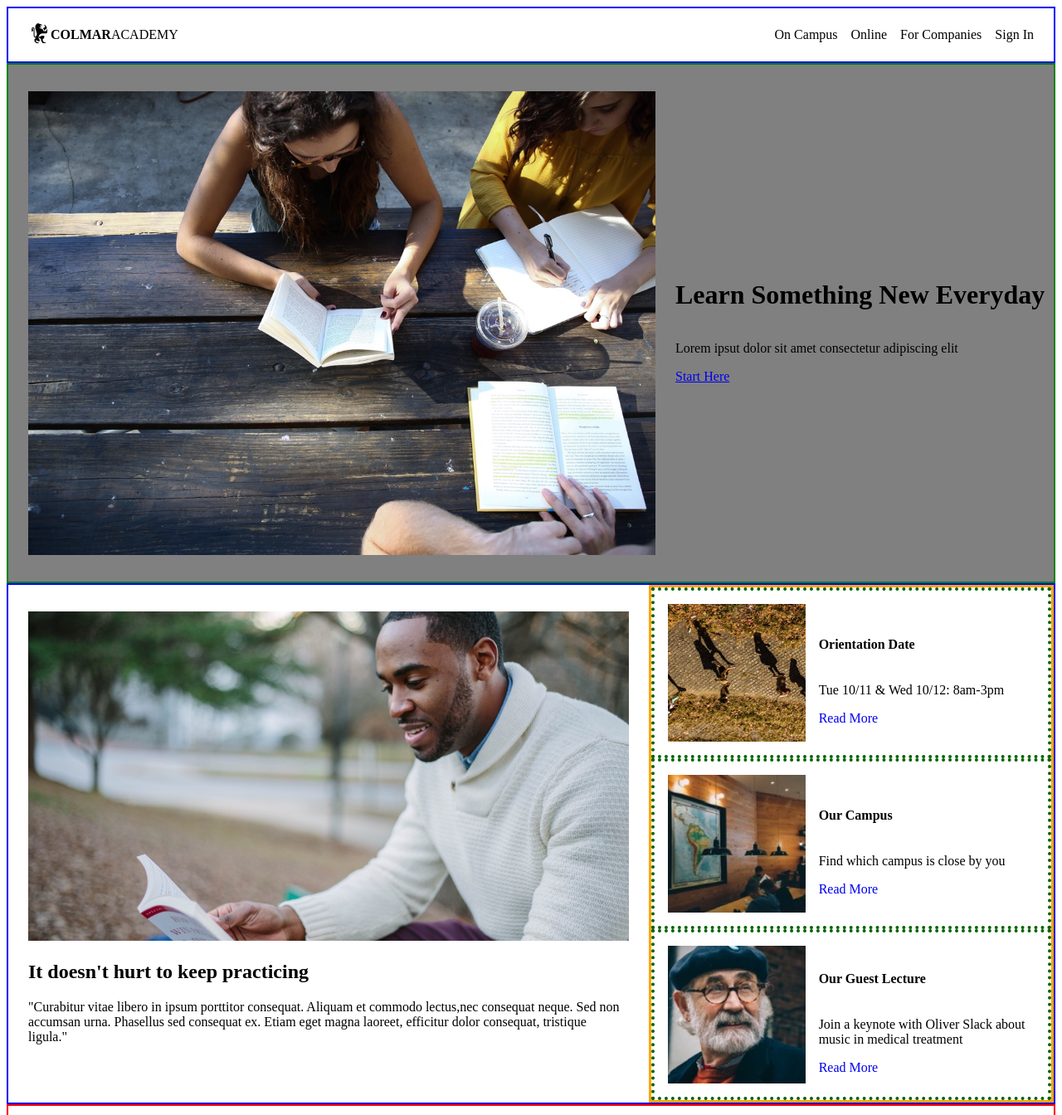
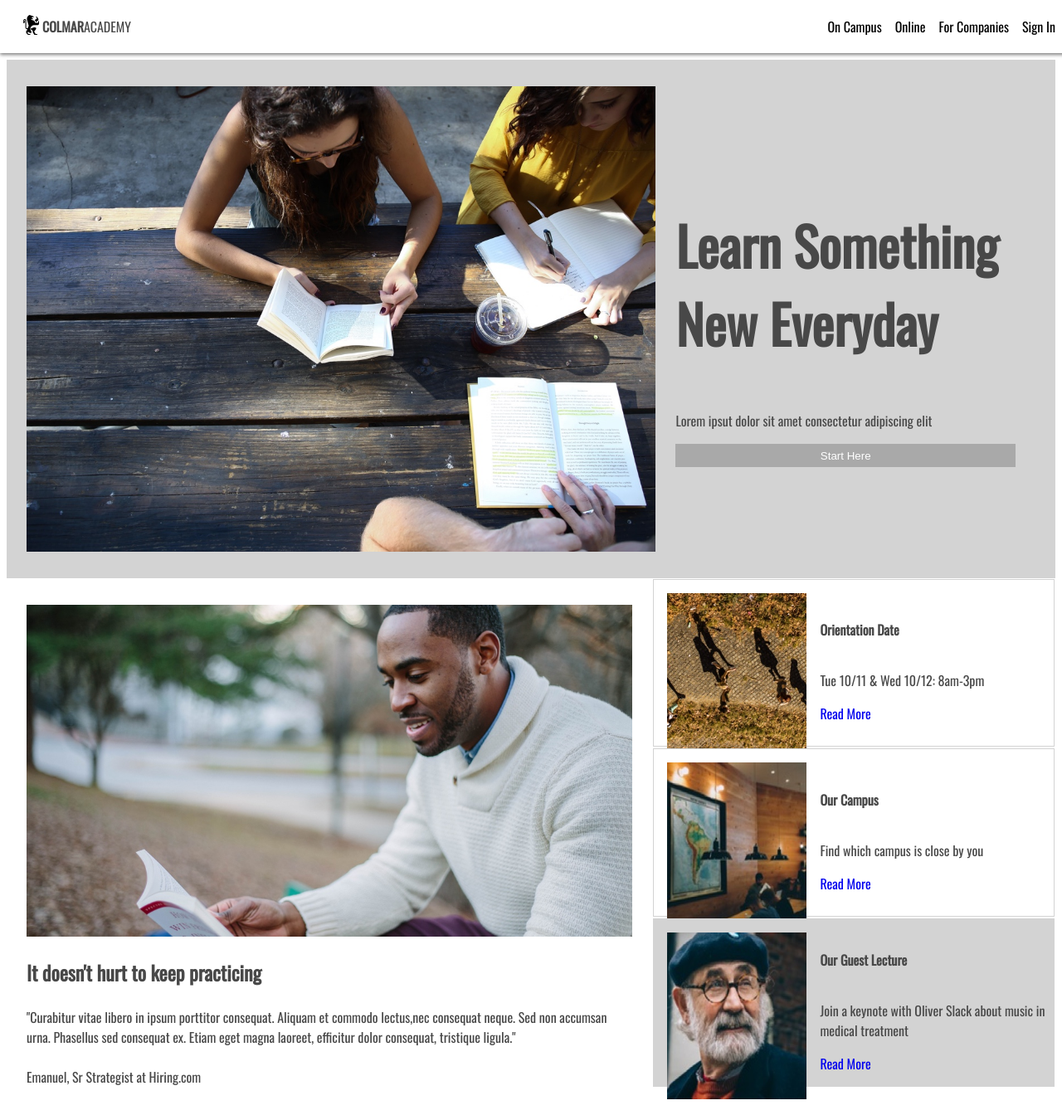
Before and after one commit to Taliesin12/colmaracademy, a plain HTML site: page index.html in a window 1280 px wide. Shown: the top 1344 px of the page at 83% size. Drawn offline with nearby package versions, Linux system fonts and the light colour scheme.

Commit message:
desktop 90%

```diff
--- a/index.html
+++ b/index.html
@@ -4,6 +4,7 @@
     <meta charset="utf-8">
     <title>Colmar Academy</title>
     <link rel="stylesheet" href="resources/style.css">
+    <link href="https://fonts.googleapis.com/css?family=Oswald" rel="stylesheet">
   </head>
   <body>
     <header>
@@ -19,17 +20,16 @@
         <a href="#">Sign In</a>
       </nav>
     </header>
+    <div class="headspace">
+
+    </div>
+
     <div class="banner">
-
       <img src="resources/images/banner.jpg" alt="">
-
       <div class="bnrright">
         <h1>Learn Something New Everyday</h1>
         <p>Lorem ipsut dolor sit amet consectetur adipiscing elit</p>
-        <div class="bnrbtn">
-          <a href="#">Start Here</a>
-        </div>
-
+        <button type="button" class="bnrbtn">Start Here</button>
       </div>
 
 
@@ -38,7 +38,8 @@
       <div class="left">
         <img src="resources/images/information-main.jpg" alt="">
         <h2>It doesn't hurt to keep practicing</h2>
-        <p>"Curabitur vitae libero in ipsum porttitor consequat. Aliquam et commodo lectus,nec consequat neque. Sed non accumsan urna. Phasellus sed consequat ex. Etiam eget magna laoreet, efficitur dolor consequat, tristique ligula."</p>
+        <p>"Curabitur vitae libero in ipsum porttitor consequat. Aliquam et commodo lectus,nec consequat neque. Sed non accumsan urna. Phasellus sed consequat ex. Etiam eget magna laoreet, efficitur dolor consequat, tristique ligula." <br><br>Emanuel, Sr Strategist at Hiring.com</p>
+
       </div>
       <div class="right">
         <div class="node">
@@ -75,44 +76,57 @@
       <div class="coursebar">
         <div class="coursenode">
           <img src="resources/images/course-software.jpg" alt="">
+          <div class="coursetext">
             <h4>Software Engineering</h4>
             <h5>Courses</h5>
             <p>Web Development, Mobile Development, IOT, APIs</p>
           </div>
+
+        </div>
         <div class="coursenode">
           <img src="resources/images/course-computer-art.jpg" alt="">
+          <div class="coursetext">
             <h4>Computer Art</h4>
             <h5>Courses</h5>
             <p>Imaging and Design, Web Design, Motion graphics & Visual Effects, Computer Animation</p>
           </div>
+        </div>
         <div class="coursenode">
           <img src="resources/images/course-design.jpg" alt="">
+          <div class="coursetext">
             <h4>Design</h4>
             <h5>Courses</h5>
             <p>User Experience Design, User Research, Visual Design</p>
+          </div>
         </div>
       </div>
       <div class="coursebar">
         <div class="coursenode">
 
           <img src="resources/images/course-data.jpg" alt="">
+          <div class="coursetext">
             <h4>Data</h4>
             <h5>Courses</h5>
             <p>Data Science, Big Data, SQL, Data Visualization</p>
           </div>
+        </div>
         <div class="coursenode">
 
           <img src="resources/images/course-business.jpg" alt="">
+          <div class="coursetext">
             <h4>Business</h4>
             <h5>Courses</h5>
             <p>Product Development, Business Development, Startup</p>
           </div>
+        </div>
         <div class="coursenode">
 
           <img src="resources/images/course-marketing.jpg" alt="">
+          <div class="coursetext">
             <h4>Marketing</h4>
             <h5>Courses</h5>
             <p>Analytics, Content Marketing, Mobile Marketing</p>
+          </div>
         </div>
       </div>
     </div>
--- a/resources/style.css
+++ b/resources/style.css
@@ -1,4 +1,5 @@
-html{}
+html{color: #484848;
+font-family: Oswald ,sans-serif;}
 
 .titlebar{display: flex;
   justify-content: center;}
@@ -6,7 +7,13 @@ html{}
 
 header{display: flex;
   flex-direction: row;
-  border: solid blue 2px;
+  background-color: white;
+  width: 100%;
+  position: fixed;
+  top: 0;
+  left: 0;
+  z-index: 1;
+  box-shadow: 0 2px 4px rgba(0, 0, 0, .5);
   justify-content: space-between;
   height: 64px;
   padding-left: 24px;
@@ -15,7 +22,8 @@ header{display: flex;
 
   header nav {display: flex;
     flex-direction: row;
-    justify-content: space-between;}
+    justify-content: space-between;
+    margin-right: 32px;}
 
   .headleft {display: flex;
     flex-direction: row;
@@ -26,43 +34,70 @@ header{display: flex;
     color: black;
     margin-left: 1em;}
 
+  h1{font-size: 4em;}
+
+  .headspace{height: 64px;}
 
 /*banner*/
 
-.banner{display: flex;
+.banner{
+  display: flex;
   flex-direction: row;
-  border: solid green 2px;
-  background-color: grey;}
+  background-color: lightgrey;}
 
   .banner img{width: 60%;
+    height: 100%;
     padding: 32px 24px;}
 
   .bnrright{display: flex;
     flex-direction: column;
-    justify-content: center;}
+    justify-content: center;
+    padding-right: 3em;}
+
+  .bnrbtn{ background-color: darkgrey;
+    text-decoration: none;
+    border: none;
+    color: white;
+    width: 100%;
+    padding: .5em 0;}
+
+  .bnrbtn:hover{background-color: dimgrey;
+    box-shadow: 0 2px 4px rgba(0, 0, 0, .5);  }
+
+  @media only screen and (max-width: 1065px){
+    h1{ font-size: 3em;}  }
+
+  @media only screen and (max-width: 870px){
+    h1{ font-size: 2em;}  }
 
 /*information*/
 
 .information{display: flex;
-  flex-direction: row;
-  border: solid blue 2px;}
+  flex-direction: row;}
 
   .left{width: 60%;
-  padding: 32px 24px;}
+    padding: 32px 24px;}
 
   .left img{width: 100%;}
 
+  .left p{margin-top: 24px;
+    margin-bottom: 32px;}
+
   .right{width: 40%;
     display: flex;
-    flex-direction: column;
-    border: solid orange 3px;}
+    flex-direction: column;}
+
+  .information .node:nth-child(3n+3)
+    {background-color: lightgrey;}
 
   .node{display: flex;
     flex-direction: row;
-    border: 4px dotted darkgreen;}
+    background-color: white;
+    border: 1px solid lightgrey;
+    margin: 1px;}
 
   .node img{width: 35%;
-    height: auto;
+    height: 100%;
     padding: 1em;}
 
   .noder{display: flex;
@@ -71,32 +106,34 @@ header{display: flex;
 
   .noder a {text-decoration: none;}
 
+  h4 {font-weight: bold;}
 
 
 /*course*/
 
 .course{ display: flex;
   flex-direction: column;
-  border: solid red 2px;}
+  background-color: lightgrey;}
 
   .coursebar{ display: flex;}
 
-  .coursenode{border: solid yellow 2px;
-    margin: 2em;}
+  .coursenode{background-color: white;
+    margin: 2em;
+    box-shadow:  0 2px 4px rgba(0, 0, 0, .5); }
 
   .coursenode img{width: 100%;
     padding: 0;}
 
+  .coursetext{margin: 16px 16px 24px 16px;}
 /*thesis*/
 
 .thesis {display: flex;
-  flex-direction: column;
-  border: solid purple 2px;}
+  flex-direction: column;}
 
   .thesisbar{display: flex;
   flex-direction: row;}
 
-
+  .thesis .node:nth-child(3n+1){background-color: lightgrey;}
 
   .thsleft{border: solid brown 2px;
   width: 60%;}
```
Lines whose indentation alone changed are shown as unchanged.
